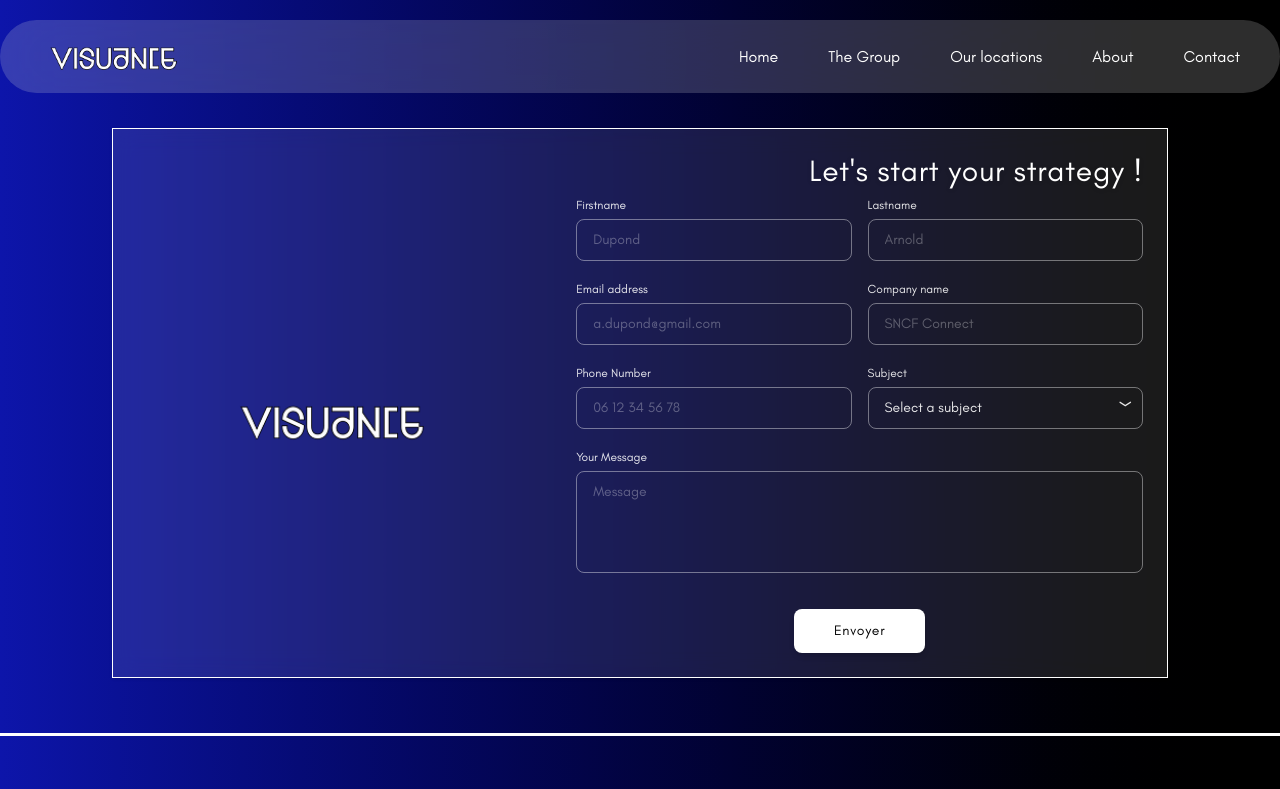
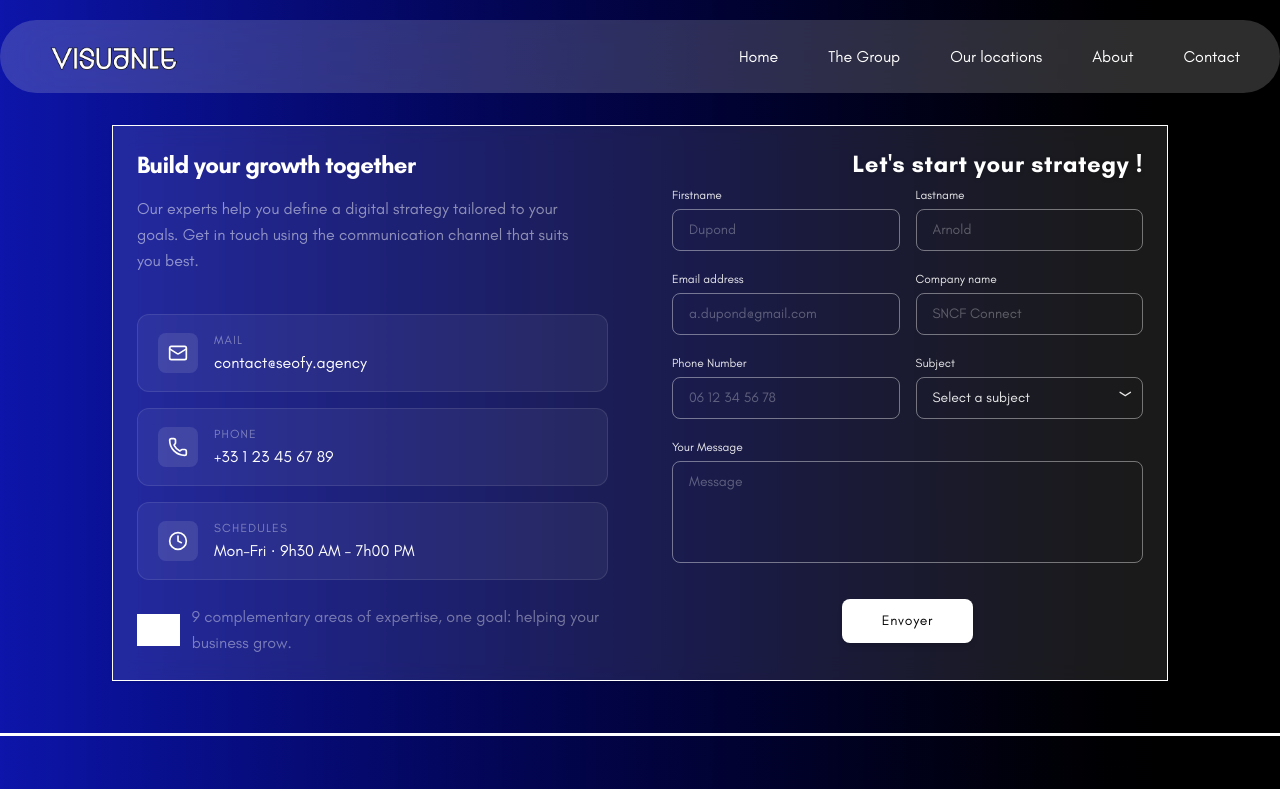
Before and after one commit to 4skygroup/visuance, a React (Vite) app: page /contact in a window 1280 px wide. Shown: the top 789 px of the page. Built offline with nearby package versions, Linux system fonts and the light colour scheme; grey boxes are pictures that could not be loaded.

Commit message:
Contact page upgrading

```diff
--- a/package.json
+++ b/package.json
@@ -13,6 +13,7 @@
     "@tailwindcss/postcss": "^4.2.2",
     "@tailwindcss/vite": "^4.2.2",
     "autoprefixer": "^10.4.27",
+    "lucide-react": "^1.18.0",
     "postcss": "^8.5.10",
     "react": "^19.2.4",
     "react-dom": "^19.2.4",
--- /dev/null
+++ b/src/components/ContactForm.tsx/ContactInfoCards.tsx
@@ -0,0 +1,57 @@
+import { Mail, Phone, Clock } from "lucide-react";
+
+const cards = [
+  {
+    icon: <Mail className="w-5 h-5 text-white" />,
+    label: "Mail",
+    value: "contact@seofy.agency",
+  },
+  {
+    icon: <Phone className="w-5 h-5 text-white" />,
+    label: "Phone",
+    value: "+33 1 23 45 67 89",
+  },
+  {
+    icon: <Clock className="w-5 h-5 text-white" />,
+    label: "Schedules",
+    value: "Mon–Fri · 9h30 AM – 7h00 PM",
+  },
+];
+
+export default function ContactInfoCards() {
+  return (
+    <div className="flex flex-col gap-4">
+      {cards.map((card) => (
+        <div
+          key={card.label}
+          className="flex items-center gap-4 rounded-xl border border-white/10 bg-white/5 px-5 py-4"
+        >
+          <div className="flex h-10 w-10 shrink-0 items-center justify-center rounded-lg bg-white/10">
+            {card.icon}
+          </div>
+          <div>
+            <p className="text-t6 font-medium uppercase tracking-widest text-white/40">
+              {card.label}
+            </p>
+            <p className="mt-0.5 text-t5 font-medium text-white">
+              {card.value}
+            </p>
+          </div>
+        </div>
+      ))}
+
+      <div className="mt-2 flex items-center gap-3">
+        <img
+          src="/logoSeofy.png"
+          alt=""
+          className="h-8 w-auto object-contain"
+          style={{ filter: "brightness(0) invert(1)" }}
+        />
+        <p className="text-t6 md:text-t5 leading-relaxed text-white/40">
+          9 complementary areas of expertise, one goal: helping your business
+          grow.
+        </p>
+      </div>
+    </div>
+  );
+}
--- a/src/pages/Contact.tsx
+++ b/src/pages/Contact.tsx
@@ -1,4 +1,5 @@
 import ContactForm from "../components/ContactForm.tsx/ContactForm";
+import ContactInfoCards from "../components/ContactForm.tsx/ContactInfoCards";
 import Footer from "../components/Footer";
 import Header from "../components/Header";
 import Logo from "../components/Logo/Logo";
@@ -25,23 +26,31 @@ export default function Contact() {
                     Contact us
                 </h1> */}
 
-            <p className="text-2xl md:text-3xl text-right mb-2 tracking-wide text-white drop-shadow-sm max-md:text-center">
-              Let&apos;s start your strategy !
-            </p>
+            {/* Grille : Logo à gauche / Formulaire à droite */}
+            <div className="mx-auto grid max-w-6xl grid-cols-1 gap-16 lg:grid-cols-2 lg:items-start">
+              {/* ── Left column ── */}
+              <div className="flex flex-col gap-10">
+                <div>
+                  <h2 className="text-t4 font-bold leading-tight tracking-tight text-white md:text-h7">
+                    Build your growth together
+                  </h2>
+                  <p className="mt-4 max-w-md text-base leading-relaxed text-white/50">
+                    Our experts help you define a digital strategy tailored to
+                    your goals. Get in touch using the communication channel
+                    that suits you best.
+                  </p>
+                </div>
 
-            {/* Grille : Logo à gauche / Formulaire à droite */}
-            <div className="grid grid-cols-1 md:grid-cols-12 gap-12 items-center">
-              {/* CÔTÉ GAUCHE : Énorme Logo textuel centré verticalement */}
-              <div className="md:col-span-5 flex justify-center items-center p-4">
-                <Logo
-                  src="/images/Visuance Logo.png"
-                  alt="Logo Visuance Logo"
-                  className="w-full max-w-70 max-w-full aspect-3/1 h-auto object-contain drop-shadow-sm"
-                />
+                <ContactInfoCards />
               </div>
 
-              {/* CÔTÉ DROIT : Le Formulaire complet */}
-              <ContactForm />
+              {/* ── Right column ── */}
+              <div>
+                <p className="text-t4 md:text-h7 font-bold md:text-3xl md:text-right mb-2 tracking-wide text-white drop-shadow-sm max-md:text-center">
+                  Let&apos;s start your strategy !
+                </p>
+                <ContactForm />
+              </div>
             </div>
           </div>
         </div>
--- a/tailwind.config.js
+++ b/tailwind.config.js
@@ -28,6 +28,27 @@ module.exports = {
         sans: ["Glacial Indifference", "sans-serif"],
         glacial: ["Glacial Indifference", "sans-serif"],
       },
+      fontSize: {
+        // Titles
+        h1: "8rem",
+        h2: "6rem",
+        h3: "5rem",
+        h4: "4rem",
+        h5: "3rem",
+        h6: "2.25rem",
+        h7: "1.5rem",
+
+        // Texts
+        t1: "2rem",
+        t2: "1.75rem",
+        t3: "1.5rem",
+        t4: "1.25rem",
+        t5: "1rem",
+        t6: "0.75rem",
+        t7: "0.625rem",
+
+        // Pour rendre la police Bold, il faut utiliser: font-bold
+      },
       screens: {
         xs: "30rem",
         high: { raw: "(max-aspect-ratio: 1/1)" },
```
Also changed, not shown: 1 other file (tests, documents, lock files or other folders).
